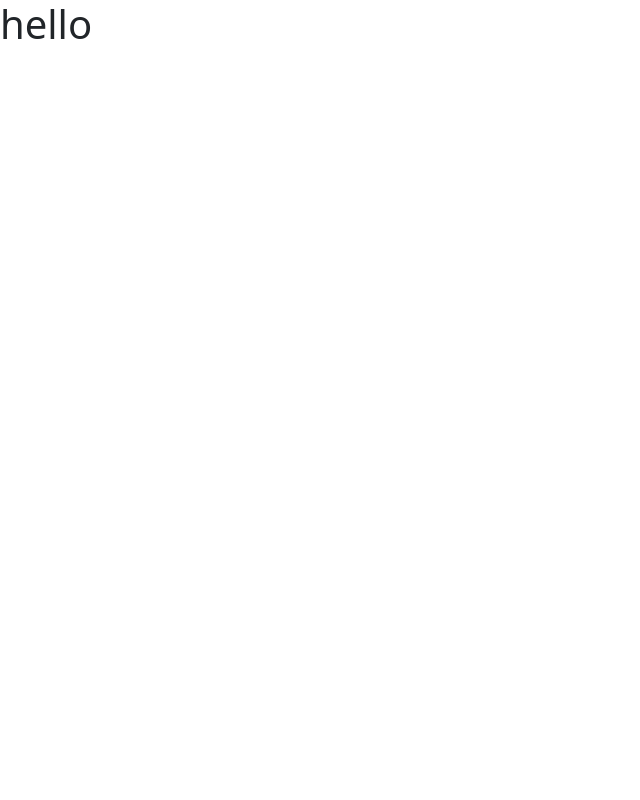
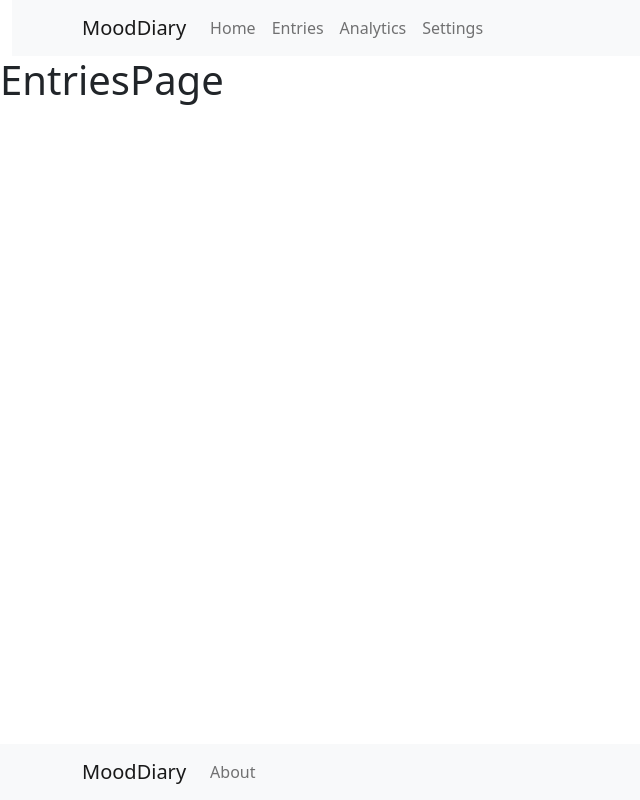
Before and after one commit to ahmedrather1/mooddiary-frontend, a React (Create React App) app: page /entries in a window 1280 px wide. Shown: the whole page, without its empty margins (0-640 px from the left). Built offline with nearby package versions, Linux system fonts and the light colour scheme.

Commit message:
basic page setup

```diff
--- /dev/null
+++ b/src/components/AboutPage.js
@@ -0,0 +1,10 @@
+import React from "react";
+function AboutPage() {
+  return (
+    <div>
+      <h1>AboutPage</h1>
+    </div>
+  );
+}
+
+export default AboutPage;
--- /dev/null
+++ b/src/components/AnalyticsPage.js
@@ -0,0 +1,10 @@
+import React from "react";
+function AnalyticsPage() {
+  return (
+    <div>
+      <h1>AnalyticsPage</h1>
+    </div>
+  );
+}
+
+export default AnalyticsPage;
--- a/src/components/App.js
+++ b/src/components/App.js
@@ -1,7 +1,26 @@
+import React from "react";
+import { Route, Switch, Redirect } from "react-router-dom";
+
+import Header from "./common/Header";
+import Footer from "./common/Footer";
+import HomePage from "./HomePage";
+import EntriesPage from "./EntriesPage";
+import AnalyticsPage from "./AnalyticsPage";
+import SettingsPage from "./SettingsPage";
+import AboutPage from "./AboutPage";
+
 function App() {
   return (
     <div className="App">
-      <h1> hello </h1>
+      <Header />
+      <Switch>
+        <Route path="/" exact component={HomePage} />
+        <Route path="/entries" component={EntriesPage} />
+        <Route path="/analytics" component={AnalyticsPage} />
+        <Route path="/settings" component={SettingsPage} />
+        <Route path="/about" component={AboutPage} />
+      </Switch>
+      <Footer />
     </div>
   );
 }
--- /dev/null
+++ b/src/components/EntriesPage.js
@@ -0,0 +1,10 @@
+import React from "react";
+function EntriesPage() {
+  return (
+    <div>
+      <h1>EntriesPage</h1>
+    </div>
+  );
+}
+
+export default EntriesPage;
--- /dev/null
+++ b/src/components/HomePage.js
@@ -0,0 +1,10 @@
+import React from "react";
+function HomePage() {
+  return (
+    <div>
+      <h1>HomePage</h1>
+    </div>
+  );
+}
+
+export default HomePage;
--- /dev/null
+++ b/src/components/SettingsPage.js
@@ -0,0 +1,10 @@
+import React from "react";
+function SettingsPage() {
+  return (
+    <div>
+      <h1>SettingsPage</h1>
+    </div>
+  );
+}
+
+export default SettingsPage;
--- /dev/null
+++ b/src/components/common/Footer.js
@@ -0,0 +1,22 @@
+import React from "react";
+import { Container, Navbar, Nav } from "react-bootstrap";
+
+function Footer() {
+  return (
+    <Container fluid>
+      <Navbar bg="light" expand="sm" fixed="bottom">
+        <Container>
+          <Navbar.Brand href="/">MoodDiary</Navbar.Brand>
+          <Navbar.Toggle aria-controls="basic-navbar-nav" />
+          <Navbar.Collapse id="basic-navbar-nav">
+            <Nav className="me-auto">
+              <Nav.Link href="about">About</Nav.Link>
+            </Nav>
+          </Navbar.Collapse>
+        </Container>
+      </Navbar>
+    </Container>
+  );
+}
+
+export default Footer;
--- /dev/null
+++ b/src/components/common/Header.js
@@ -0,0 +1,26 @@
+import React from "react";
+import { Container, Navbar, Nav } from "react-bootstrap";
+
+function Header() {
+  return (
+    <Container fluid>
+      <Navbar bg="light" expand="sm" sticky="top">
+        <Container>
+          <Navbar.Brand href="/">MoodDiary</Navbar.Brand>
+          <Navbar.Toggle aria-controls="basic-navbar-nav" />
+          <Navbar.Collapse id="basic-navbar-nav">
+            <Nav className="me-auto">
+              {/* idk if this home is needed*/}
+              <Nav.Link href="/">Home</Nav.Link>
+              <Nav.Link href="entries">Entries</Nav.Link>
+              <Nav.Link href="analytics">Analytics</Nav.Link>
+              <Nav.Link href="settings">Settings</Nav.Link>
+            </Nav>
+          </Navbar.Collapse>
+        </Container>
+      </Navbar>
+    </Container>
+  );
+}
+
+export default Header;
```
